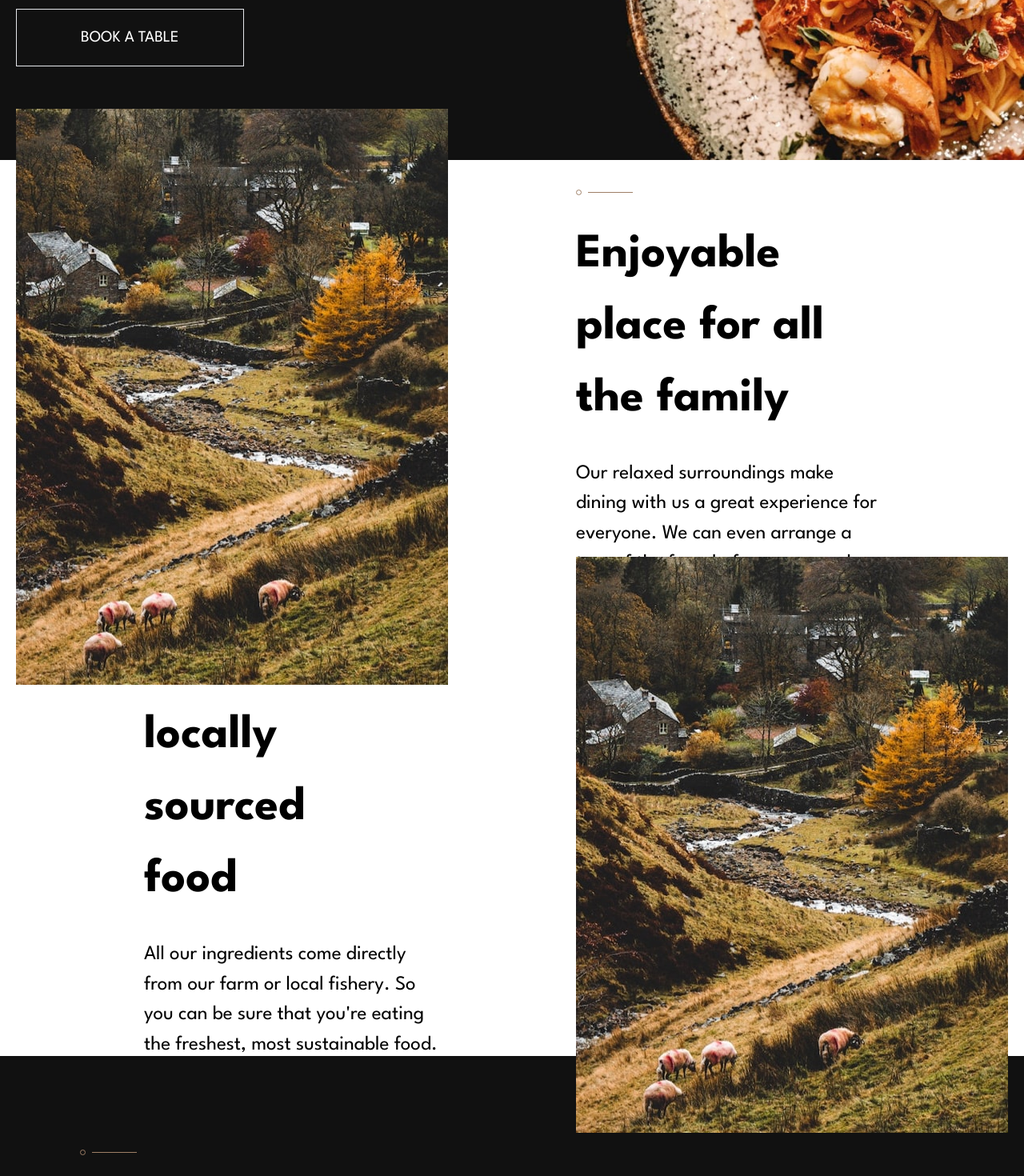
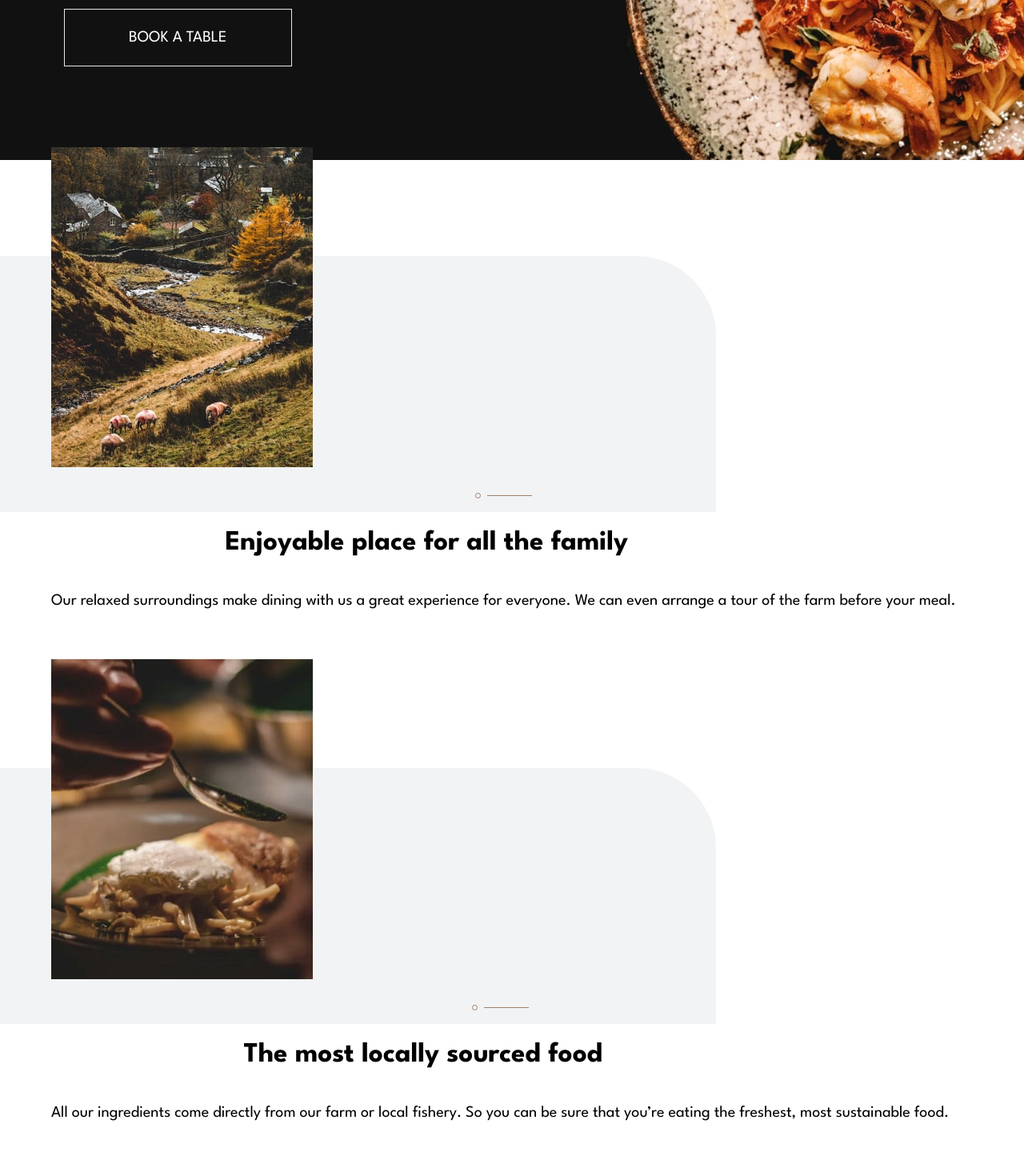
Before and after one commit to ezeqduarte/dinnerApp, a React (Vite) app: page / in a window 1280 px wide. Shown: the part 520-1990 px from the top of the page at 80% size. After the commit the page ends 1926 px from the top, so only its background shows below. Built offline with nearby package versions, Linux system fonts and the light colour scheme.

Commit message:
second section mobile

```diff
--- a/src/App.jsx
+++ b/src/App.jsx
@@ -1,26 +1,48 @@
 import Header from "./components/Header/Header";
-
+const svg = (
+  <svg xmlns="http://www.w3.org/2000/svg" width="895" height="320">
+    <path
+      fill="#5C6779"
+      fill-rule="evenodd"
+      d="M795 0H0v320h895V100C895 44.772 850.228 0 795 0z"
+      opacity="1"
+    />
+  </svg>
+);
 function App() {
   return (
     <div className="font-spartan">
       <Header />
-      <section>
-        <div className="container flex py-[1rem] h-[70vh] mx-auto px-5 items-center justify-center lg:items-start lg:justify-start">
-          <img
-            className="relative top-[-5rem]"
+      <section
+        className={`md:bg-[url('/images/patterns/pattern-curve-top-right.svg')] bg-no-repeat lg:bg-left bg-[center_right_10rem]`}
+      >
+        <div
+          className={`container flex flex-col py-[1rem] lg:h-[70vh] mx-auto px-[4rem] items-center justify-center lg:items-start lg:justify-start`}
+        >
+          {/* <img
+            className="top-[-5rem] hidden lg:flex"
             src="/images/homepage/enjoyable-place-desktop.jpg"
           ></img>
-          <div className="flex justify-center h-full px-[10rem] gap-[30px]  flex-col">
+          <img
+            className="hidden top-[-5rem] md:flex lg:hidden"
+            src="/images/homepage/enjoyable-place-desktop.jpg"
+          ></img> */}
+          <img
+            className="relative top-[-2rem] object-cover right-0"
+            src="/images/homepage/enjoyable-place-mobile.jpg"
+          ></img>
+
+          <div className="flex justify-center items-center text-center h-full gap-[30px]  flex-col">
             <svg xmlns="http://www.w3.org/2000/svg" width="71" height="7">
               <g fill="none" fill-rule="evenodd">
                 <path fill="#9E7F66" d="M15 3h56v1H15z" />
                 <circle cx="3.5" cy="3.5" r="3" stroke="#9E7F66" />
               </g>
             </svg>
-            <h2 className="font-bold text-[60px] pr-[4rem]">
+            <h2 className="font-bold lg:pr-[12rem] text-[35px]">
               Enjoyable place for all the family
             </h2>
-            <p className="font-regular text-[25px]">
+            <p className="font-regular text-[20px]">
               Our relaxed surroundings make dining with us a great experience
               for everyone. We can even arrange a tour of the farm before your
               meal.
@@ -28,31 +50,44 @@ function App() {
           </div>
         </div>
       </section>
-      <section>
-        <div className="container flex py-[1rem] h-[70vh] mx-auto px-5 items-center justify-center lg:items-start lg:justify-start">
-          <div className="flex justify-center h-full px-[10rem] gap-[30px]  flex-col">
+      <section
+        className={`md:bg-[url('/images/patterns/pattern-curve-top-right.svg')] mt-[5rem] bg-no-repeat lg:bg-left bg-[center_right_10rem]`}
+      >
+        <div
+          className={`container flex flex-col py-[1rem] lg:h-[70vh] mx-auto px-[4rem] items-center justify-center lg:items-start lg:justify-start`}
+        >
+          {/* <img
+            className="top-[-5rem] hidden lg:flex"
+            src="/images/homepage/enjoyable-place-desktop.jpg"
+          ></img>
+          <img
+            className="hidden top-[-5rem] md:flex lg:hidden"
+            src="/images/homepage/enjoyable-place-desktop.jpg"
+          ></img> */}
+          <img
+            className="relative top-[-2rem] object-cover right-0"
+            src="/images/homepage/locally-sourced-mobile.jpg"
+          ></img>
+
+          <div className="flex justify-center items-center text-center h-full gap-[30px]  flex-col">
             <svg xmlns="http://www.w3.org/2000/svg" width="71" height="7">
               <g fill="none" fill-rule="evenodd">
                 <path fill="#9E7F66" d="M15 3h56v1H15z" />
                 <circle cx="3.5" cy="3.5" r="3" stroke="#9E7F66" />
               </g>
             </svg>
-            <h2 className="font-bold text-[60px] pr-[4rem]">
+            <h2 className="font-bold lg:pr-[12rem] text-[35px]">
               The most locally sourced food
             </h2>
-            <p className="font-regular text-[25px]">
+            <p className="font-regular text-[20px]">
               All our ingredients come directly from our farm or local fishery.
-              So you can be sure that you're eating the freshest, most
+              So you can be sure that you’re eating the freshest, most
               sustainable food.
             </p>
           </div>
-          <img
-            className="relative top-[-5rem]"
-            src="/images/homepage/enjoyable-place-desktop.jpg"
-          ></img>
         </div>
       </section>
-      <section className="w-full flex justify-center h-[75vh] text-white h-[90vh]  bg-[#111111] ">
+      {/*  <section className="w-full flex justify-center h-[75vh] text-white h-[90vh]  bg-[#111111] ">
         <div className="container flex py-[1rem] h-full mx-auto px-5 items-center justify-center lg:items-start lg:justify-start">
           <div className="flex justify-center h-full w-1/2 px-[5rem] gap-[30px]  flex-col">
             <svg xmlns="http://www.w3.org/2000/svg" width="71" height="7">
@@ -102,7 +137,7 @@ function App() {
             </article>
           </div>
         </div>
-      </section>
+      </section> */}
     </div>
   );
 }
--- a/src/components/Header/Header.jsx
+++ b/src/components/Header/Header.jsx
@@ -3,7 +3,7 @@ import React from "react";
 export default function Header() {
   return (
     <header className="w-full text-white h-[90vh] bg-[url('/images/homepage/hero-bg-tablet.jpg')]  lg:bg-[url('/images/homepage/hero-bg-desktop.jpg')] 2xl:bg-[url('/images/homepage/hero-bg-desktop@2x.jpg')] bg-contain bg-no-repeat bg-[#111111] bg-top lg:bg-center lg:bg-cover">
-      <div className="container flex flex-col py-[1rem] h-full mx-auto px-5 items-center justify-center lg:items-start lg:justify-start">
+      <div className="container flex flex-col py-[1rem] h-full mx-auto px-[5rem] items-center justify-center lg:items-start lg:justify-start">
         <nav className="h-[8vh] mt-[8rem] lg:mt-[2rem]  flex justify-between items-center">
           <svg xmlns="http://www.w3.org/2000/svg" width="103" height="40">
             <path
```
